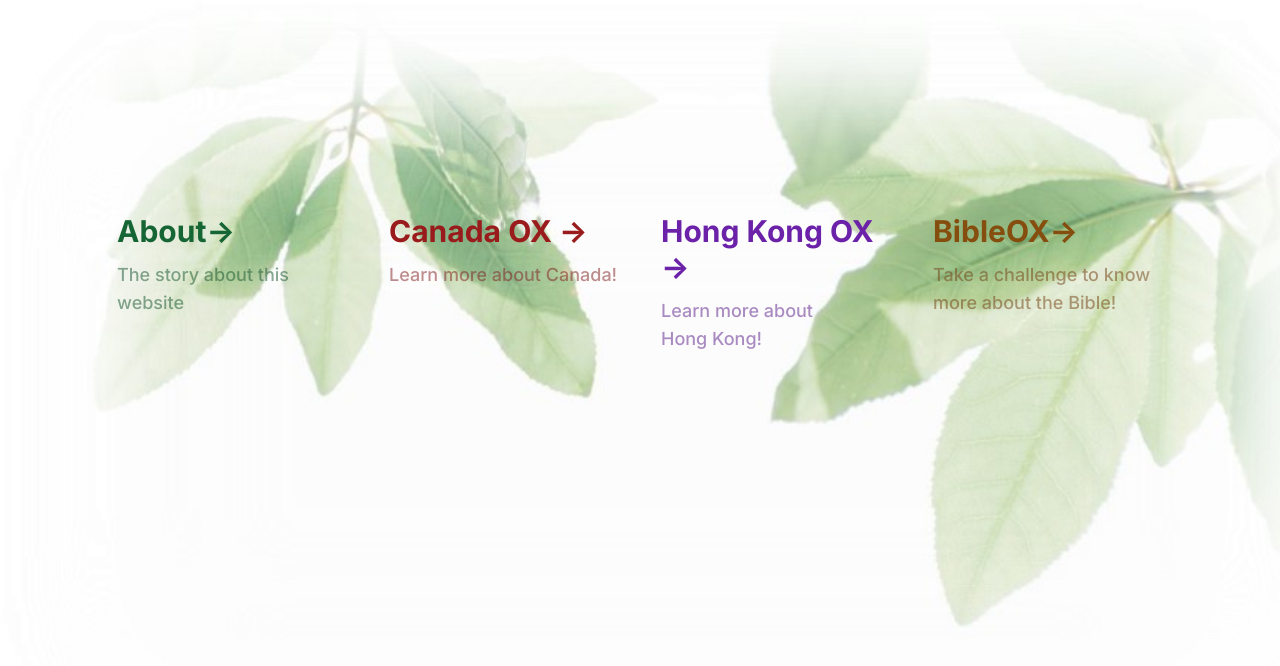
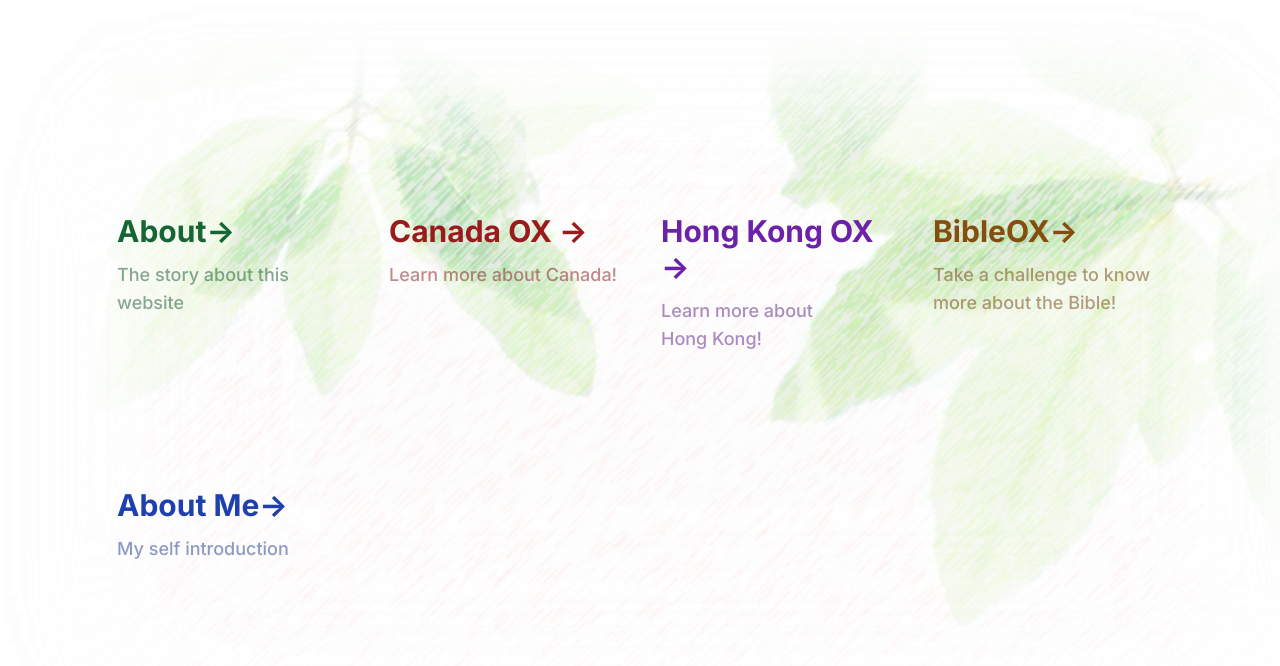
Before and after one commit to diamondcodebase/ox-app, a Next.js app: page / in a window 1280 px wide. Shown: the top 666 px of the page. Built offline with nearby package versions, Linux system fonts and the light colour scheme.

Commit message:
Add AboutMe link in mainpage

```diff
--- a/src/app/page.js
+++ b/src/app/page.js
@@ -55,7 +55,7 @@ export default function Home() {
 
       </header>
       <main className="flex min-h-screen flex-col items-center justify-between p-24"
-            style={{backgroundImage: `url(/plant_bg.jpg)`,
+            style={{backgroundImage: `url(/mainpage_bg.png)`,
                     backgroundRepeat: "no-repeat",
                     backgroundSize: "cover"
       }}>
@@ -160,6 +160,31 @@ export default function Home() {
             </p>
           </Link>
 
+          <Link
+            href={{
+              pathname: "/aboutMe",
+              query: { currentLanguage: currentLanguage }
+            }}
+            className="group rounded-lg border border-transparent px-5 py-4 transition ease-in-out delay-75 transition-colors hover:-translate-y-1 hover:scale-110 hover:border-blue-500 hover:bg-blue-200/50"
+            rel="noopener noreferrer"
+          >
+          <Image
+            src="/diamond.png"
+            alt="Diamond image"
+            width={100}
+            height={100}
+            className="rounded-md opacity-0 object-cover ease-in-out duration-300 group-hover:rotate-12 group-hover:scale-125 group-hover:opacity-40"
+          />
+            <h2 className={`mb-3 text-3xl font-bold text-blue-800`}>
+              { contentText.mainpage.aboutMe }
+              <span className="inline-block transition-transform group-hover:translate-x-1 motion-reduce:transform-none">
+                -&gt;
+              </span>
+            </h2>
+            <p className={`m-0 max-w-[30ch] text-lg font-medium opacity-50 text-blue-900`}>
+            { contentText.mainpage.aboutMeS }
+            </p>
+          </Link>
         </div>
         {/* <div>
           <TextIn content="Hello World" />
--- a/src/data/contentText.json
+++ b/src/data/contentText.json
@@ -2,6 +2,8 @@
     "mainpage": {
         "about": "About",
         "aboutS": "The story about this website",
+        "aboutMe": "About Me",
+        "aboutMeS": "My self introduction",
         "bibleOX":"BibleOX",
         "bibleOXS": "Take a challenge to know more about the Bible!"
     },
```
Also changed, not shown: public/diamond.png (added), public/mainpage_bg.png (added).
